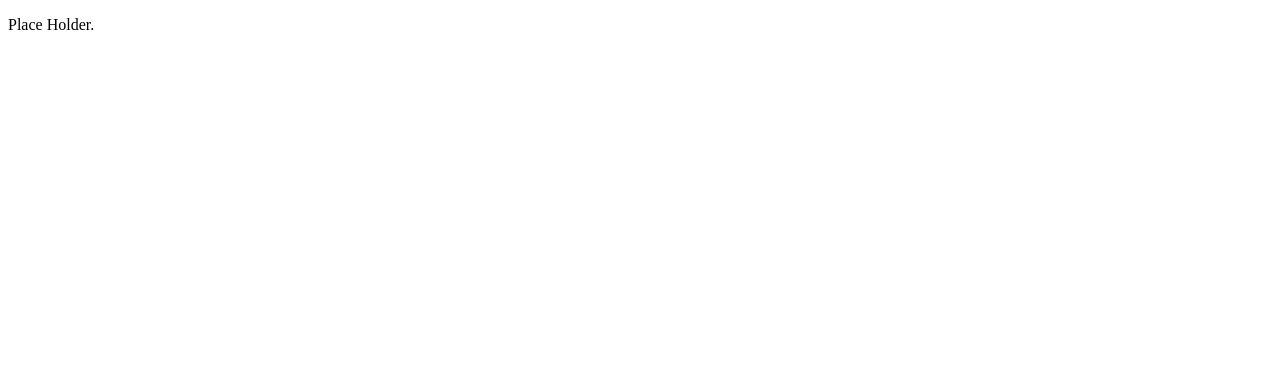
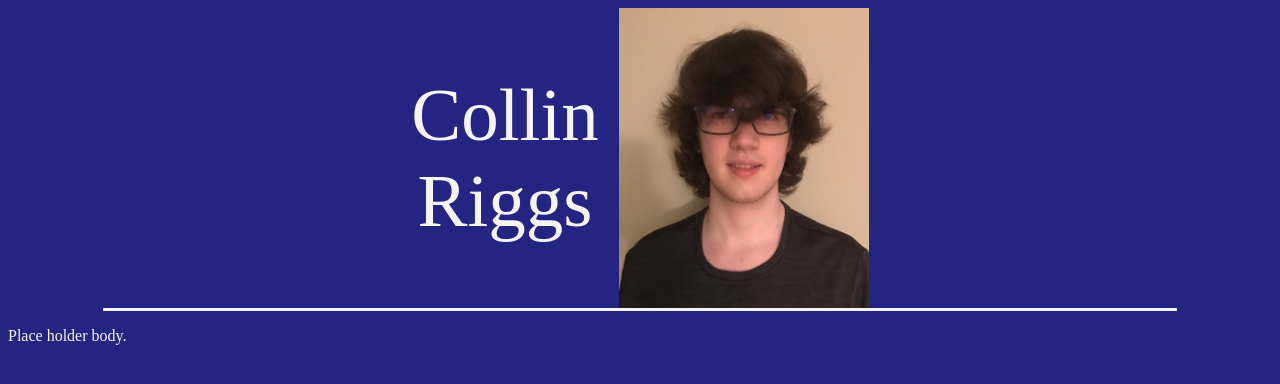
Before and after one commit to CMRiggs/CMRiggs.github.io, a plain HTML site: page docs/index.html in a window 1280 px wide. Drawn offline with Linux system fonts and the light colour scheme.

Commit message:
Created header for repository

```diff
--- a/docs/index.html
+++ b/docs/index.html
@@ -1,9 +1,20 @@
 <!doctype html>
 <html>
   <head>
+    <link rel="stylesheet" href="style.css">
     <title>CMRiggs</title>
   </head>
+  <div class="header">
+    <div class="headerTxt">
+      Collin<br>Riggs
+    </div>
+    <div class="imgHeader">
+      <img src="imgs/profile.jpg" width="250px" height="300px">
+    </div>
+
+  </div>
+
   <body>
-    <p>Place Holder.</p>
+    <p>Place holder body.</p>
   </body>
 </html>
--- /dev/null
+++ b/docs/style.css
@@ -0,0 +1,24 @@
+body {
+    background-color: #242582;
+}
+p {
+    color: whitesmoke;
+}
+.header{
+    width: 85%;
+    margin: 0px auto;
+    border-bottom: solid whitesmoke 3px;
+    align-items: center;
+    justify-content: center;
+    display: flex;
+}
+.imgHeader {
+    width: 250px;
+    height: 300px;
+}
+.headerTxt {
+    color: whitesmoke;
+    font-size: 75px;
+    text-align: center;
+    padding-right: 20px;
+}
```
Also changed, not shown: docs/imgs/profile.jpg (added), docs/imgs/tempProfile.jpg (added).
